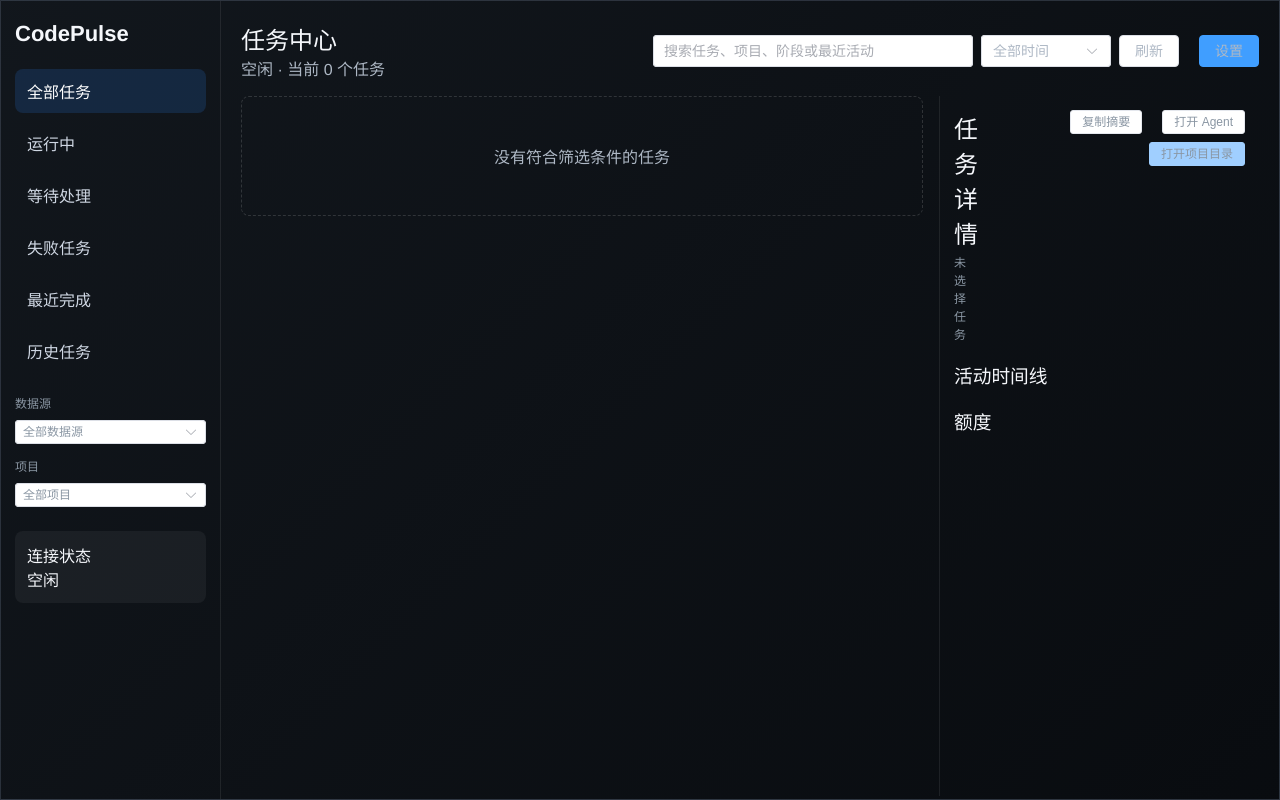
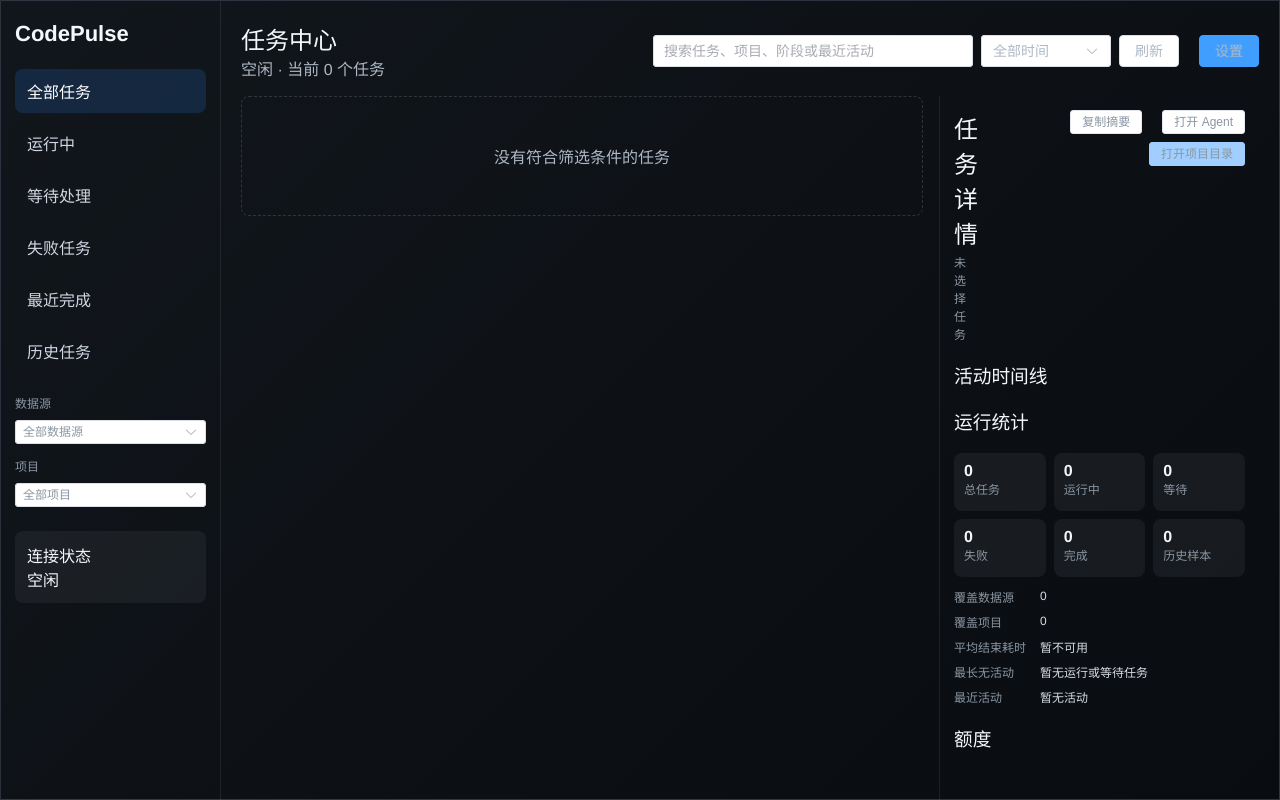
Before and after one commit to chritcl/CodePulse, a Vue app: page / in a window 1280 px wide. Built offline with nearby package versions, Linux system fonts and the light colour scheme.

Commit message:
完善任务中心运行统计

```diff
--- a/src/renderer/apps/center/CenterApp.vue
+++ b/src/renderer/apps/center/CenterApp.vue
@@ -4,8 +4,10 @@
 import TaskCard from "../../components/TaskCard.vue";
 import type { AgentActivity, AgentTask } from "../../../shared/types/agent";
 import {
+  buildCenterRuntimeStats,
   buildCenterTaskSource,
   filterCenterTasks,
+  formatCenterRuntimeMinutes,
   getCenterFilterOptions,
   getTaskTimeline,
   type CenterTaskStatusFilter,
@@ -76,6 +78,7 @@
 const taskSource = computed(() => buildCenterTaskSource(stateStore.snapshot.tasks, historyTasks.value, isHistoryMode.value));
 
 const filterOptions = computed(() => getCenterFilterOptions(taskSource.value));
+const runtimeStats = computed(() => buildCenterRuntimeStats(taskSource.value));
 
 const filteredTasks = computed(() =>
   filterCenterTasks(taskSource.value, {
@@ -154,6 +157,14 @@
   hour: "2-digit",
   minute: "2-digit"
 });
+
+const latestActivityText = computed(() => (runtimeStats.value.latestActivityAt ? formatTime(runtimeStats.value.latestActivityAt) : "暂无活动"));
+
+const longestInactiveText = computed(() =>
+  runtimeStats.value.longestInactiveTask
+    ? `${runtimeStats.value.longestInactiveTask.title} · ${formatCenterRuntimeMinutes(runtimeStats.value.longestInactiveTask.inactiveMinutes)}`
+    : "暂无运行或等待任务"
+);
 
 const copySummary = async (): Promise<void> => {
   if (!selectedTask.value) {
@@ -324,6 +335,47 @@
             </div>
             <div v-if="selectedTask && selectedTimeline.length === 0" class="empty-state empty-state--compact">暂无活动记录</div>
           </section>
+          <section class="runtime-panel">
+            <h3>运行统计</h3>
+            <div class="runtime-grid">
+              <div>
+                <b>{{ runtimeStats.totalTaskCount }}</b>
+                <span>总任务</span>
+              </div>
+              <div>
+                <b>{{ runtimeStats.runningTaskCount }}</b>
+                <span>运行中</span>
+              </div>
+              <div>
+                <b>{{ runtimeStats.waitingTaskCount }}</b>
+                <span>等待</span>
+              </div>
+              <div>
+                <b>{{ runtimeStats.failedTaskCount }}</b>
+                <span>失败</span>
+              </div>
+              <div>
+                <b>{{ runtimeStats.completedTaskCount }}</b>
+                <span>完成</span>
+              </div>
+              <div>
+                <b>{{ runtimeStats.historyTaskCount }}</b>
+                <span>历史样本</span>
+              </div>
+            </div>
+            <dl class="runtime-list">
+              <dt>覆盖数据源</dt>
+              <dd>{{ runtimeStats.providerCount }}</dd>
+              <dt>覆盖项目</dt>
+              <dd>{{ runtimeStats.projectCount }}</dd>
+              <dt>平均结束耗时</dt>
+              <dd>{{ formatCenterRuntimeMinutes(runtimeStats.averageFinishedDurationMinutes) }}</dd>
+              <dt>最长无活动</dt>
+              <dd>{{ longestInactiveText }}</dd>
+              <dt>最近活动</dt>
+              <dd>{{ latestActivityText }}</dd>
+            </dl>
+          </section>
           <div class="quota-panel">
             <h3>额度</h3>
             <div v-for="quota in stateStore.snapshot.quotas" :key="quota.id" class="quota-row">
--- a/src/renderer/apps/center/centerTaskFilters.ts
+++ b/src/renderer/apps/center/centerTaskFilters.ts
@@ -15,6 +15,26 @@
 export interface CenterFilterOptions {
   providers: string[];
   projects: string[];
+}
+
+export interface CenterInactiveTask {
+  id: string;
+  title: string;
+  inactiveMinutes: number;
+}
+
+export interface CenterRuntimeStats {
+  totalTaskCount: number;
+  runningTaskCount: number;
+  waitingTaskCount: number;
+  failedTaskCount: number;
+  completedTaskCount: number;
+  historyTaskCount: number;
+  providerCount: number;
+  projectCount: number;
+  averageFinishedDurationMinutes: number | null;
+  longestInactiveTask: CenterInactiveTask | null;
+  latestActivityAt: string | null;
 }
 
 const runningStatuses = new Set<AgentTask["status"]>(["detecting", "analyzing", "planning", "executing", "testing"]);
@@ -59,6 +79,15 @@
 };
 
 const startOfToday = (date: Date): Date => new Date(date.getFullYear(), date.getMonth(), date.getDate());
+
+const toTimestamp = (value: string | null): number | null => {
+  if (!value) {
+    return null;
+  }
+
+  const timestamp = new Date(value).getTime();
+  return Number.isFinite(timestamp) ? timestamp : null;
+};
 
 const matchesTimeRange = (task: AgentTask, timeRange: CenterTaskTimeRange, now: Date): boolean => {
   if (timeRange === "all") {
@@ -127,3 +156,76 @@
     .filter((activity) => activity.taskId === taskId)
     .sort((left, right) => new Date(right.createdAt).getTime() - new Date(left.createdAt).getTime());
 };
+
+export const buildCenterRuntimeStats = (tasks: AgentTask[], now: Date = new Date()): CenterRuntimeStats => {
+  const nowTimestamp = now.getTime();
+  const activeTasks = tasks.filter((task) => runningStatuses.has(task.status) || task.status === "waiting");
+  const durationMinutes: number[] = [];
+  let latestActivityAt: string | null = null;
+  let latestActivityTimestamp = Number.NEGATIVE_INFINITY;
+  let longestInactiveTask: CenterInactiveTask | null = null;
+
+  for (const task of tasks) {
+    const startedAt = toTimestamp(task.startedAt);
+    const completedAt = toTimestamp(task.completedAt);
+    const lastActivityAt = toTimestamp(task.lastActivityAt);
+
+    if (startedAt !== null && completedAt !== null && completedAt >= startedAt) {
+      durationMinutes.push(Math.round((completedAt - startedAt) / 60000));
+    }
+
+    if (lastActivityAt !== null && lastActivityAt > latestActivityTimestamp) {
+      latestActivityTimestamp = lastActivityAt;
+      latestActivityAt = task.lastActivityAt;
+    }
+  }
+
+  if (Number.isFinite(nowTimestamp)) {
+    for (const task of activeTasks) {
+      const lastActivityAt = toTimestamp(task.lastActivityAt);
+
+      if (lastActivityAt === null || lastActivityAt > nowTimestamp) {
+        continue;
+      }
+
+      const inactiveMinutes = Math.floor((nowTimestamp - lastActivityAt) / 60000);
+
+      if (!longestInactiveTask || inactiveMinutes > longestInactiveTask.inactiveMinutes) {
+        longestInactiveTask = {
+          id: task.id,
+          title: task.title,
+          inactiveMinutes
+        };
+      }
+    }
+  }
+
+  return {
+    totalTaskCount: tasks.length,
+    runningTaskCount: tasks.filter((task) => runningStatuses.has(task.status)).length,
+    waitingTaskCount: tasks.filter((task) => task.status === "waiting").length,
+    failedTaskCount: tasks.filter((task) => task.status === "failed").length,
+    completedTaskCount: tasks.filter((task) => task.status === "completed").length,
+    historyTaskCount: tasks.filter((task) => historyStatuses.has(task.status)).length,
+    providerCount: new Set(tasks.map((task) => task.providerId)).size,
+    projectCount: new Set(tasks.map((task) => task.projectName)).size,
+    averageFinishedDurationMinutes:
+      durationMinutes.length > 0 ? Math.round(durationMinutes.reduce((sum, minutes) => sum + minutes, 0) / durationMinutes.length) : null,
+    longestInactiveTask,
+    latestActivityAt
+  };
+};
+
+export const formatCenterRuntimeMinutes = (minutes: number | null): string => {
+  if (minutes === null) {
+    return "暂不可用";
+  }
+
+  if (minutes < 60) {
+    return `${minutes} 分钟`;
+  }
+
+  const hours = Math.floor(minutes / 60);
+  const remainingMinutes = minutes % 60;
+  return remainingMinutes === 0 ? `${hours} 小时` : `${hours} 小时 ${remainingMinutes} 分钟`;
+};
--- a/src/renderer/styles/base.css
+++ b/src/renderer/styles/base.css
@@ -566,11 +566,13 @@
   overflow-wrap: anywhere;
 }
 
-.timeline-panel {
+.timeline-panel,
+.runtime-panel {
   margin-top: 18px;
 }
 
 .timeline-panel h3,
+.runtime-panel h3,
 .quota-panel {
   margin-top: 18px;
 }
@@ -599,6 +601,47 @@
 
 .empty-state--compact {
   min-height: 72px;
+}
+
+.runtime-grid {
+  display: grid;
+  grid-template-columns: repeat(3, minmax(0, 1fr));
+  gap: 8px;
+}
+
+.runtime-grid div {
+  min-height: 58px;
+  padding: 10px;
+  border-radius: 8px;
+  background: rgba(255, 255, 255, 0.055);
+}
+
+.runtime-grid b,
+.runtime-grid span {
+  display: block;
+}
+
+.runtime-grid span {
+  color: #8a96a3;
+  font-size: 12px;
+}
+
+.runtime-list {
+  display: grid;
+  grid-template-columns: 92px minmax(0, 1fr);
+  gap: 8px;
+  margin-top: 12px;
+  font-size: 12px;
+}
+
+.runtime-list dt {
+  color: #8a96a3;
+}
+
+.runtime-list dd {
+  margin: 0;
+  overflow-wrap: anywhere;
+  color: #d8dde6;
 }
 
 .settings-shell {
```
Also changed, not shown: 4 other files (tests, documents, lock files or other folders).
